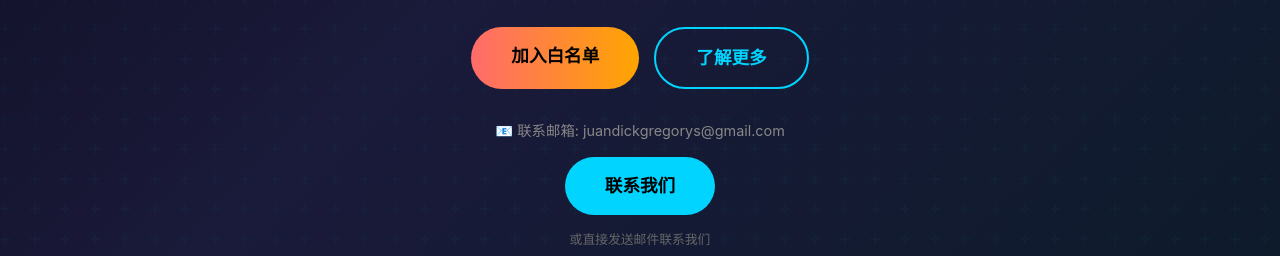
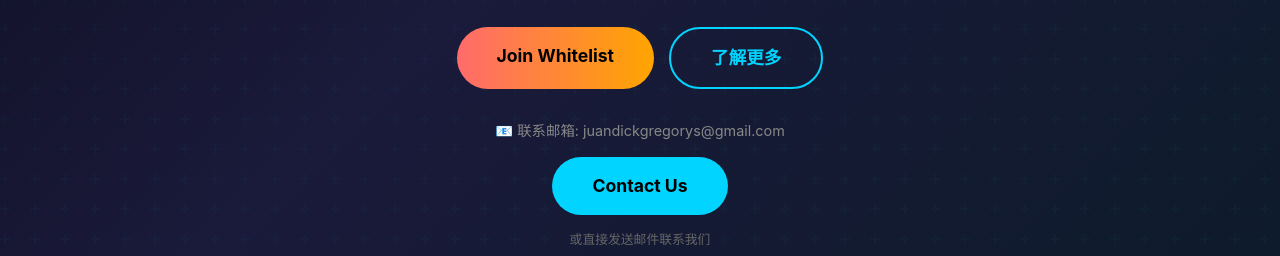
Before and after one commit to jiujiu6688/ai-cost-guard, a plain HTML site: page ai-cost-guard.html in a window 1280 px wide. Shown: the part 696-952 px from the top of the page. Drawn offline with Linux system fonts and the light colour scheme.

Commit message:
Add English button text

```diff
--- a/ai-cost-guard.html
+++ b/ai-cost-guard.html
@@ -313,7 +313,7 @@
             </div>
 
             <div class="cta-group">
-                <a href="https://docs.google.com/forms/d/1C2WA8Ea1sfERvosspoY3jGEgPdIAI86_BehUnwSJeUo/viewform" target="_blank" class="cta" style="background: linear-gradient(90deg, #ff6b6b, #ffa500);">加入白名单</a>
+                <a href="https://docs.google.com/forms/d/1C2WA8Ea1sfERvosspoY3jGEgPdIAI86_BehUnwSJeUo/viewform" target="_blank" class="cta" style="background: linear-gradient(90deg, #ff6b6b, #ffa500);">Join Whitelist</a>
 
 
 
@@ -323,7 +323,7 @@
 
             <div class="email-form" style="margin-top: 30px;">
                 <p style="margin-bottom: 15px; color: #888; font-size: 0.9rem;">📧 联系邮箱: juandickgregorys@gmail.com</p>
-                <a href="mailto:juandickgregorys@gmail.com?subject=AI Cost Guard 咨询" class="cta">联系我们</a>
+                <a href="mailto:juandickgregorys@gmail.com?subject=AI Cost Guard 咨询" class="cta">Contact Us</a>
                 <p style="margin-top: 15px; color: #666; font-size: 0.8rem;">或直接发送邮件联系我们</p>
             </div>
         </div>
@@ -598,7 +598,7 @@
         <h2 class="lang-zh">🚀 准备好控制你的 AI 成本了吗？</h2>
         <h2 class="lang-en">🚀 Ready to control your AI costs?</h2>
         <div class="cta-group">
-                <a href="https://docs.google.com/forms/d/1C2WA8Ea1sfERvosspoY3jGEgPdIAI86_BehUnwSJeUo/viewform" target="_blank" class="cta" style="background: linear-gradient(90deg, #ff6b6b, #ffa500);">加入白名单</a>
+                <a href="https://docs.google.com/forms/d/1C2WA8Ea1sfERvosspoY3jGEgPdIAI86_BehUnwSJeUo/viewform" target="_blank" class="cta" style="background: linear-gradient(90deg, #ff6b6b, #ffa500);">Join Whitelist</a>
 
             <a href="#pricing" class="cta lang-zh">立即开始免费试用</a>
             <a href="#pricing" class="cta lang-en">Start Free Trial</a>
```
